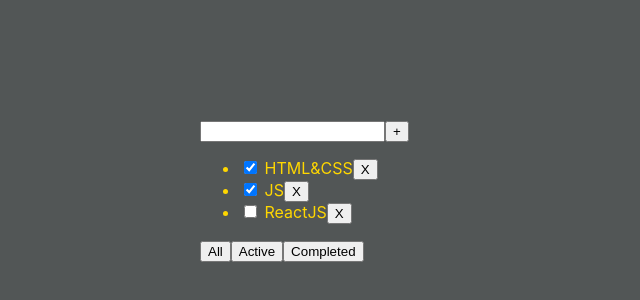
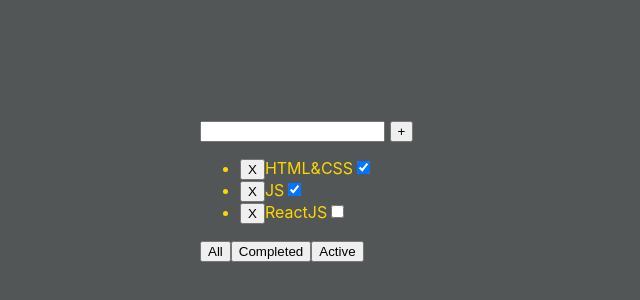
Before and after one commit to pantaiz/todolist, a React (Create React App) app: page / in a window 1280 px wide. Shown: the part 80-380 px from the top of the page, without its empty margins (0-640 px from the left). Built offline with nearby package versions, Linux system fonts and the light colour scheme.

Commit message:
solo todo

```diff
--- a/src/App.css
+++ b/src/App.css
@@ -1,4 +1,5 @@
 .App {
+  margin-left: 200px;
   padding:200px;
   display: flex;
 }
--- a/src/App.tsx
+++ b/src/App.tsx
@@ -1,48 +1,40 @@
 import React, {useState} from 'react';
 import './App.css';
-import {TaskType, TodoList} from "./TodoList";
 import {v1} from "uuid";
+import {TodoList} from "./TodoList";
 
-export type FilterValuesType = "all" | "active" | "completed";
+
+export type TaskType={
+    id:string,
+    title:string
+    isDone:boolean
+}
+export type TasksType=TaskType[]
+
+export type FilterType='all'|'active'|'completed'
 
 function App() {
-    let [tasks, setTask] = useState<Array<TaskType>>([
+    let [tasks, setTask] = useState<TasksType>([
         {id: v1(), title: "HTML&CSS", isDone: true},
         {id: v1(), title: "JS", isDone: true},
         {id: v1(), title: "ReactJS", isDone: false}
     ])
-    let [filter, setFilter] = useState<FilterValuesType>("all")
 
-    function removeTask(id: string) {
-        setTask(tasks.filter((v) => v.id != id))
+    const [filter,setFilter]=useState<FilterType>('all')
+
+    let filtredTask=[...tasks]
+    const filterHandler = (filterWord:FilterType) => {
+      if (filterWord==='active'){
+          filtredTask=[...tasks]
+      }
     }
+    return(
+    <>
 
-    function filterTask(value: FilterValuesType) {
-        setFilter(value)
-    }
-    function addNewTask(item:string) {
-        setTask([...tasksForToDoList,{id: v1(), title: item, isDone: false}])
-    }
+    <TodoList task={filtredTask} filterHandler={filterHandler}/>
+    </>
 
-    let tasksForToDoList = tasks
-
-    if (filter === 'active') {
-        tasksForToDoList = tasks.filter(t => !t.isDone)
-    }
-    if (filter === 'completed') {
-        tasksForToDoList = tasks.filter(t => t.isDone)
-    }
-    return (
-        <div className="App">
-            <TodoList removeTask={removeTask}
-                      task={tasksForToDoList}
-                      filterTask={filterTask}
-                      addNewTask={addNewTask}
-
-            />
-
-        </div>
-    );
+    )
 }
 
 export default App;
--- a/src/TodoList.tsx
+++ b/src/TodoList.tsx
@@ -1,68 +1,34 @@
-import React, {ChangeEvent, KeyboardEvent, useState} from "react";
-import {FilterValuesType} from "./App";
+import {FilterType, TasksType} from "./App";
 
-type PropsType = {
-
-    task: Array<TaskType>
-    removeTask: (id: string) => void
-    filterTask: (value: FilterValuesType) => void
-    addNewTask: (item: string) => void
-}
-export type TaskType = {
-    id: string,
-    title: string
-    isDone: boolean
-
+export type TodoListPropsType = {
+    task: TasksType
+    filterHandler:(filterWord:FilterType)=>void
 }
 
-
-export const TodoList = (props: PropsType) => {
-    const [newTaskTitle, setNewTaskTitle] = useState('')
-    const OnNewTitleChangeHandler = (e: ChangeEvent<HTMLInputElement>) => setNewTaskTitle(e.currentTarget.value)
-    const OnClickPressHandler = () => {
-        props.addNewTask(newTaskTitle)
-        setNewTaskTitle("")
-
-    }
-    const OnKeyPressHandler = (e: KeyboardEvent<HTMLInputElement>) => {
-        if (e.charCode === 13) {
-            props.addNewTask(newTaskTitle)
-            setNewTaskTitle("")
-        }
-    }
-
+export const TodoList = (props: TodoListPropsType) => {
     return (
+        <>
             <div>
-            <div>
-                <input value={newTaskTitle}
-                       onChange={OnNewTitleChangeHandler}
-                       onKeyPress={OnKeyPressHandler}/>
-                <button onClick={OnClickPressHandler}
-                >+
-                </button>
+                <div><input/> {/*инпут для добавления новых тасок*/}
+                    <button>+</button>
                 </div>
                 <ul>
-                {props.task.map(value => {
-                    return (
-                        <li key={value.id}><input type="checkbox" checked={value.isDone}/> <span>{value.title}</span>
-                            <button onClick={() => props.removeTask(value.id)}>X</button>
-                        </li>)
+                    {props.task.map(t=>{
+                        return(
+                            <li>
+                                <button onClick={()=>{console.log('delet')}}>X</button>
+                                {t.title}
+                                <input type={"checkbox"} checked={t.isDone}/>
+                            </li>
+                        )
                     })}
                 </ul>
                 <div>
-                <button onClick={() => {
-                    props.filterTask("all")
-                }}>All
-                </button>
-                <button onClick={() => {
-                    props.filterTask("active")
-                }}>Active
-                </button>
-                <button onClick={() => {
-                    props.filterTask("completed")
-                }}>Completed
-                </button>
+                    <button onClick={()=>props.filterHandler('all')}>All</button>
+                    <button onClick={()=>props.filterHandler('completed')}>Completed</button>
+                    <button onClick={()=>props.filterHandler('active')}>Active</button>
                 </div>
             </div>
+        </>
     )
 }
--- a/src/index.css
+++ b/src/index.css
@@ -7,6 +7,7 @@
   -moz-osx-font-smoothing: grayscale;
   background: #525656;
   color: gold;
+  padding: 200px;
 }
 
 code {
```
Also changed, not shown: 1 other file (tests, documents, lock files or other folders). Lines whose indentation alone changed are shown as unchanged.
